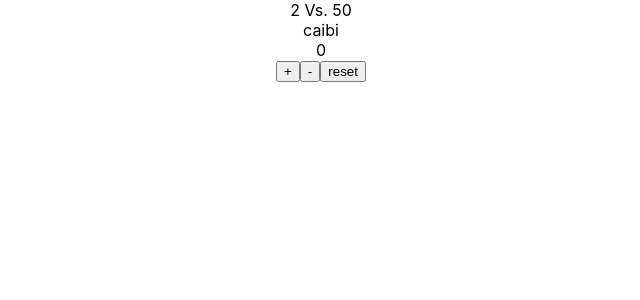
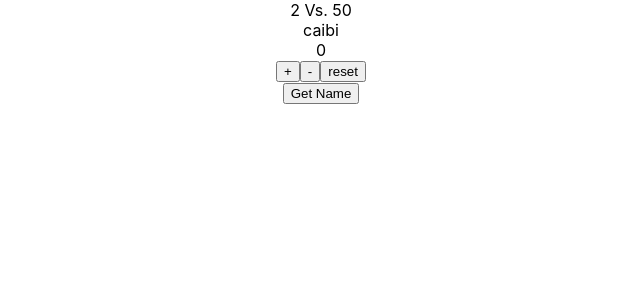
Before and after one commit to HideOnBushTuT/AwesomeReact, a React (Create React App) app: page / in a window 1280 px wide. Shown: the top 300 px of the page, without its empty margins (319-959 px from the left). Built offline with nearby package versions, Linux system fonts and the light colour scheme.

Commit message:
Add Generator basic usage

```diff
--- a/src/App.js
+++ b/src/App.js
@@ -10,6 +10,7 @@ import Form from './App/Hooks/Form';
 import TimerView from './App/Todos/Todo';
 import Root from './App/Redux/Counter';
 import ImmutableTest from './App/Immutable/Immutable';
+import GeneratorBasic from './App/Generator/generator';
 
 // window.Perf = Perf;
 
@@ -39,6 +40,7 @@ const App = () => {
         <div>
             <div><ImmutableTest/></div>
             <div><Root/></div>
+            <div><GeneratorBasic/></div>
         </div>
 
 
--- /dev/null
+++ b/src/App/Generator/generator.jsx
@@ -0,0 +1,32 @@
+import React from 'react';
+var fetch = require('node-fetch');
+
+function* gen(url) {
+    var response = yield fetch(url);
+    var data = yield response.json();
+    var [name] = data.results;
+    console.log('result:' + name);
+    return name;
+}
+
+export default class GeneratorBasic extends React.Component {
+    constructor(props) {
+        super(props);
+        this.state = {
+            name: '',
+        }
+    }
+
+    render() {
+        return <div className={'App'}>
+            <div><a>{this.state.name}</a></div>
+            <div><button onClick={() => {
+                gen('https://api.randomuser.me/').next();
+                let name = gen().next();
+                console.log('name: ', name);
+                this.setState({ name: name });
+            }}>Get Name</button>
+            </div>
+        </div>
+    }
+}
```
